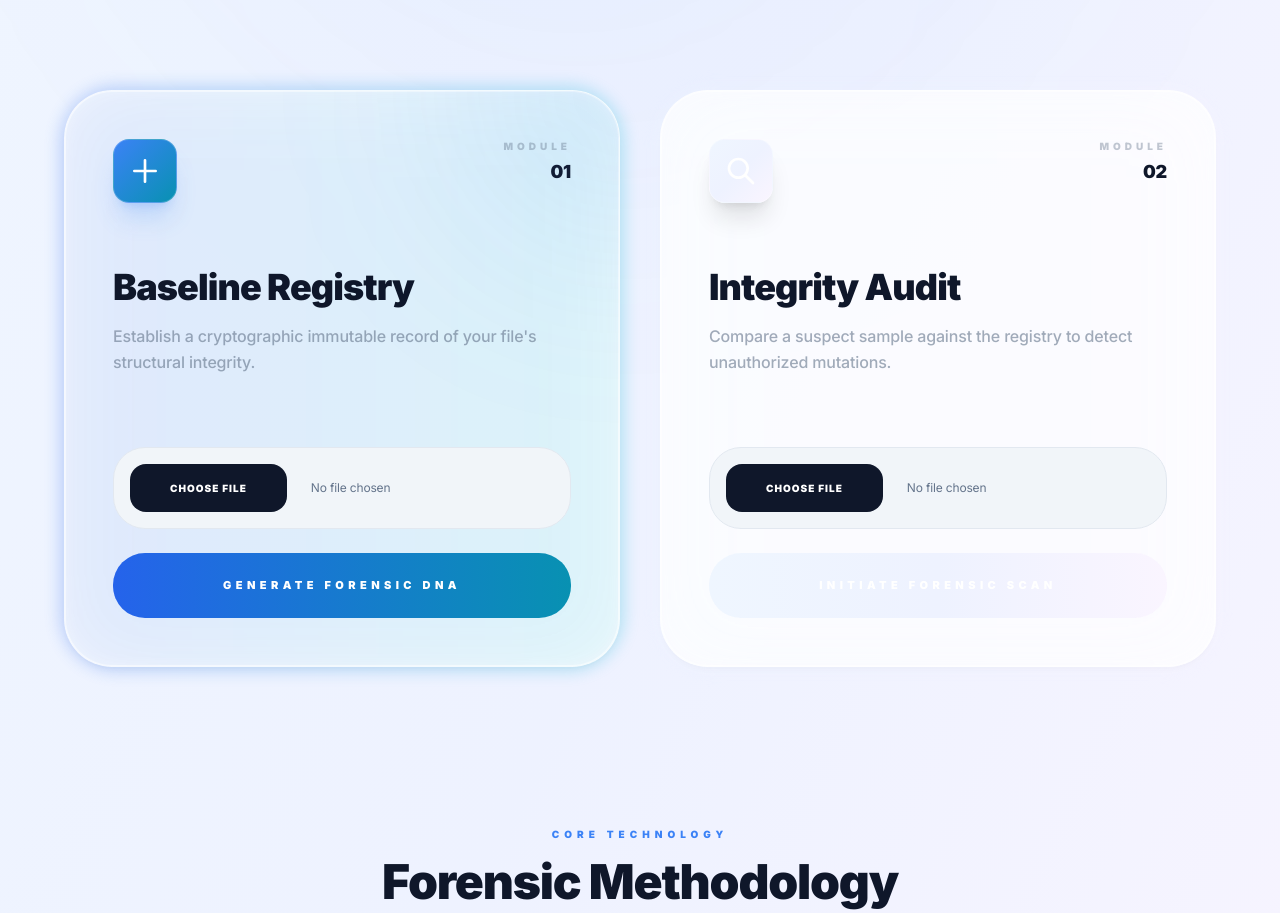
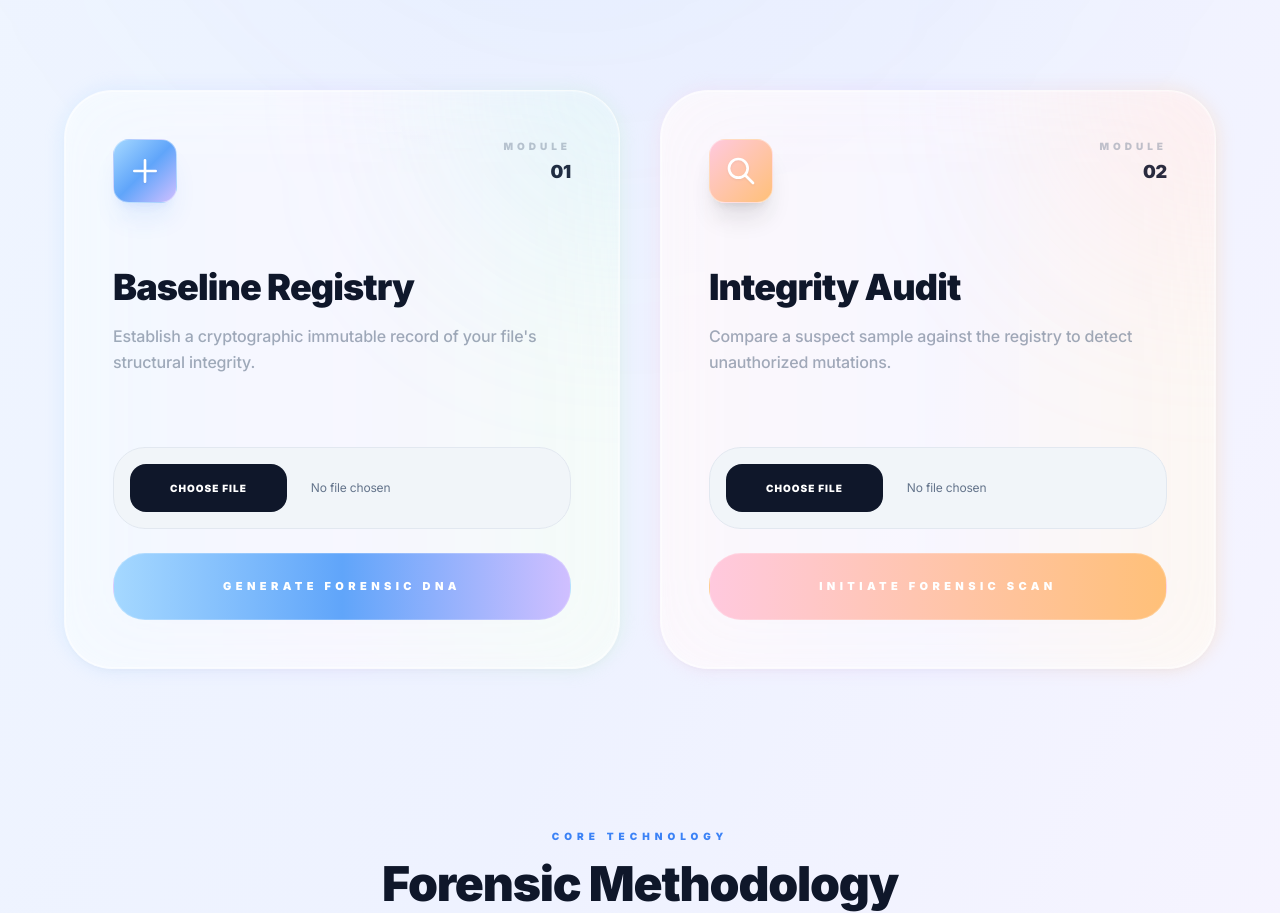
Before and after one commit to vaishnav4281/file-integrity, a Django app: page / in a window 1280 px wide. Shown: the part 801-1714 px from the top of the page. Run offline with Django 5.2, Linux system fonts and the light colour scheme; some libraries are stand-ins or nearby versions.

Commit message:
design: Redesign landing page with pastel aesthetic and fix PDF Size Delta
- Implemented multi-stop pastel gradients for action cards and buttons
- Optimized hero title for light/dark modes (removed light mode dissolve)
- Fixed PDF Size Delta rendering by merging split template tags
- Enhanced overall UI harmony with a soft pastel color palette

```diff
--- a/core/templates/core/landing.html
+++ b/core/templates/core/landing.html
@@ -29,7 +29,7 @@
             class="text-7xl md:text-[10rem] font-black tracking-tighter text-slate-900 dark:text-white mb-10 leading-[0.8]">
             SECURE THE <br />
             <span
-                class="bg-clip-text text-transparent bg-gradient-to-r from-blue-600 via-violet-600 to-rose-600 dark:from-white dark:via-purple-200 dark:to-blue-200">INTEGRITY.</span>
+                class="text-slate-900 dark:text-transparent dark:bg-clip-text dark:bg-gradient-to-r dark:from-white dark:via-purple-200 dark:to-blue-200">INTEGRITY.</span>
         </h1>
 
         <p class="text-xl md:text-2xl text-secondary max-w-3xl mx-auto leading-relaxed font-medium mb-20 reveal opacity-70"
@@ -60,17 +60,19 @@
         <!-- Register -->
         <div class="relative group reveal" style="animation-delay: 0.5s;">
             <div
-                class="absolute -inset-1 bg-gradient-to-r from-blue-600 to-cyan-500 rounded-[3.5rem] blur opacity-25 group-hover:opacity-50 transition duration-1000 group-hover:duration-200">
+                class="absolute -inset-1 bg-gradient-to-r from-pastel-blue via-pastel-purple to-pastel-green rounded-[3.5rem] blur opacity-20 group-hover:opacity-40 transition duration-1000 group-hover:duration-200">
             </div>
-            <div class="relative glass-card rounded-[3rem] p-12 overflow-hidden h-full flex flex-col">
+            <div
+                class="relative glass-card rounded-[3rem] p-12 overflow-hidden h-full flex flex-col border-white/20 dark:border-white/10">
                 <div
-                    class="absolute top-0 right-0 w-80 h-80 bg-blue-500/10 blur-[100px] rounded-full -mr-40 -mt-40 transition-all duration-700 group-hover:bg-blue-500/20">
+                    class="absolute top-0 right-0 w-80 h-80 bg-pastel-blue/20 blur-[100px] rounded-full -mr-40 -mt-40 transition-all duration-700 group-hover:bg-pastel-blue/30">
                 </div>
 
                 <div class="flex items-start justify-between mb-16">
                     <div
-                        class="w-16 h-16 bg-gradient-to-br from-blue-500 to-cyan-600 rounded-2xl flex items-center justify-center shadow-xl shadow-blue-500/20 group-hover:scale-110 transition-transform duration-500 border border-white/20">
-                        <svg class="w-8 h-8 text-white" fill="none" stroke="currentColor" viewBox="0 0 24 24">
+                        class="w-16 h-16 bg-gradient-to-br from-pastel-blue via-blue-400 to-pastel-purple rounded-2xl flex items-center justify-center shadow-xl shadow-blue-500/10 group-hover:scale-110 transition-transform duration-500 border border-white/40">
+                        <svg class="w-8 h-8 text-white drop-shadow-sm" fill="none" stroke="currentColor"
+                            viewBox="0 0 24 24">
                             <path stroke-linecap="round" stroke-linejoin="round" stroke-width="2" d="M12 4v16m8-8H4" />
                         </svg>
                     </div>
@@ -98,11 +100,11 @@
                             file:bg-slate-900 file:text-white dark:file:bg-white dark:file:text-black
                             hover:file:scale-105 file:transition-all
                             focus:outline-none bg-slate-100 dark:bg-white/[0.03] rounded-[2rem] border border-slate-200 dark:border-white/5 p-4
-                            group-hover/input:border-blue-500/30 transition-all duration-500
+                            group-hover/input:border-pastel-blue/50 transition-all duration-500
                         " />
                     </div>
                     <button type="submit"
-                        class="btn-premium w-full py-6 bg-gradient-to-r from-blue-600 to-cyan-600 text-white rounded-[2rem] font-black text-[11px] uppercase tracking-[0.4em] hover:shadow-2xl hover:shadow-blue-500/40 active:scale-[0.98] transition-all duration-300">
+                        class="btn-premium w-full py-6 bg-gradient-to-r from-pastel-blue via-blue-400 to-pastel-purple text-white dark:text-slate-900 rounded-[2rem] font-black text-[11px] uppercase tracking-[0.4em] hover:shadow-2xl hover:shadow-blue-500/20 active:scale-[0.98] transition-all duration-300 border border-white/20">
                         Generate Forensic DNA
                     </button>
                 </form>
@@ -112,17 +114,19 @@
         <!-- Verify -->
         <div class="relative group reveal" style="animation-delay: 0.6s;">
             <div
-                class="absolute -inset-1 bg-gradient-to-r from-rose-600 to-violet-600 rounded-[3.5rem] blur opacity-25 group-hover:opacity-50 transition duration-1000 group-hover:duration-200">
+                class="absolute -inset-1 bg-gradient-to-r from-pastel-pink via-pastel-purple to-pastel-orange rounded-[3.5rem] blur opacity-20 group-hover:opacity-40 transition duration-1000 group-hover:duration-200">
             </div>
-            <div class="relative glass-card rounded-[3rem] p-12 overflow-hidden h-full flex flex-col">
+            <div
+                class="relative glass-card rounded-[3rem] p-12 overflow-hidden h-full flex flex-col border-white/20 dark:border-white/10">
                 <div
-                    class="absolute top-0 right-0 w-80 h-80 bg-rose-500/10 blur-[100px] rounded-full -mr-40 -mt-40 transition-all duration-700 group-hover:bg-rose-500/20">
+                    class="absolute top-0 right-0 w-80 h-80 bg-pastel-pink/20 blur-[100px] rounded-full -mr-40 -mt-40 transition-all duration-700 group-hover:bg-pastel-pink/30">
                 </div>
 
                 <div class="flex items-start justify-between mb-16">
                     <div
-                        class="w-16 h-16 bg-gradient-to-br from-rose-500 to-violet-600 rounded-2xl flex items-center justify-center shadow-xl shadow-rose-500/20 group-hover:scale-110 transition-transform duration-500 border border-white/20">
-                        <svg class="w-8 h-8 text-white" fill="none" stroke="currentColor" viewBox="0 0 24 24">
+                        class="w-16 h-16 bg-gradient-to-br from-pastel-pink via-rose-400 to-pastel-orange rounded-2xl flex items-center justify-center shadow-xl shadow-rose-500/10 group-hover:scale-110 transition-transform duration-500 border border-white/40">
+                        <svg class="w-8 h-8 text-white drop-shadow-sm" fill="none" stroke="currentColor"
+                            viewBox="0 0 24 24">
                             <path stroke-linecap="round" stroke-linejoin="round" stroke-width="2"
                                 d="M21 21l-6-6m2-5a7 7 0 11-14 0 7 7 0 0114 0z" />
                         </svg>
@@ -150,11 +154,11 @@
                             file:bg-slate-900 file:text-white dark:file:bg-white dark:file:text-black
                             hover:file:scale-105 file:transition-all
                             focus:outline-none bg-slate-100 dark:bg-white/[0.03] rounded-[2rem] border border-slate-200 dark:border-white/5 p-4
-                            group-hover/input:border-rose-500/30 transition-all duration-500
+                            group-hover/input:border-pastel-pink/50 transition-all duration-500
                         " />
                     </div>
                     <button type="submit"
-                        class="btn-premium w-full py-6 bg-gradient-to-r from-rose-600 to-violet-600 text-white rounded-[2rem] font-black text-[11px] uppercase tracking-[0.4em] hover:shadow-2xl hover:shadow-rose-500/40 active:scale-[0.98] transition-all duration-300">
+                        class="btn-premium w-full py-6 bg-gradient-to-r from-pastel-pink via-rose-400 to-pastel-orange text-white dark:text-slate-900 rounded-[2rem] font-black text-[11px] uppercase tracking-[0.4em] hover:shadow-2xl hover:shadow-rose-500/20 active:scale-[0.98] transition-all duration-300 border border-white/20">
                         Initiate Forensic Scan
                     </button>
                 </form>
--- a/core/templates/core/result.html
+++ b/core/templates/core/result.html
@@ -29,7 +29,8 @@
                 <span
                     class="w-2 h-2 rounded-full animate-pulse {% if result.result_type == 'NO_CHANGE' %}bg-emerald-500 shadow-[0_0_10px_rgba(16,185,129,0.6)]{% else %}bg-rose-500 shadow-[0_0_10px_rgba(244,63,94,0.6)]{% endif %}"></span>
                 <span class="text-xs font-bold tracking-wide text-slate-900 dark:text-white">
-                    {% if result.result_type == "NO_CHANGE" %}✓ Integrity Verified{% else %}⚠ Security Breach Detected{% endif %}
+                    {% if result.result_type == "NO_CHANGE" %}✓ Integrity Verified{% else %}⚠ Security Breach Detected{%
+                    endif %}
                 </span>
             </div>
         </div>
```
